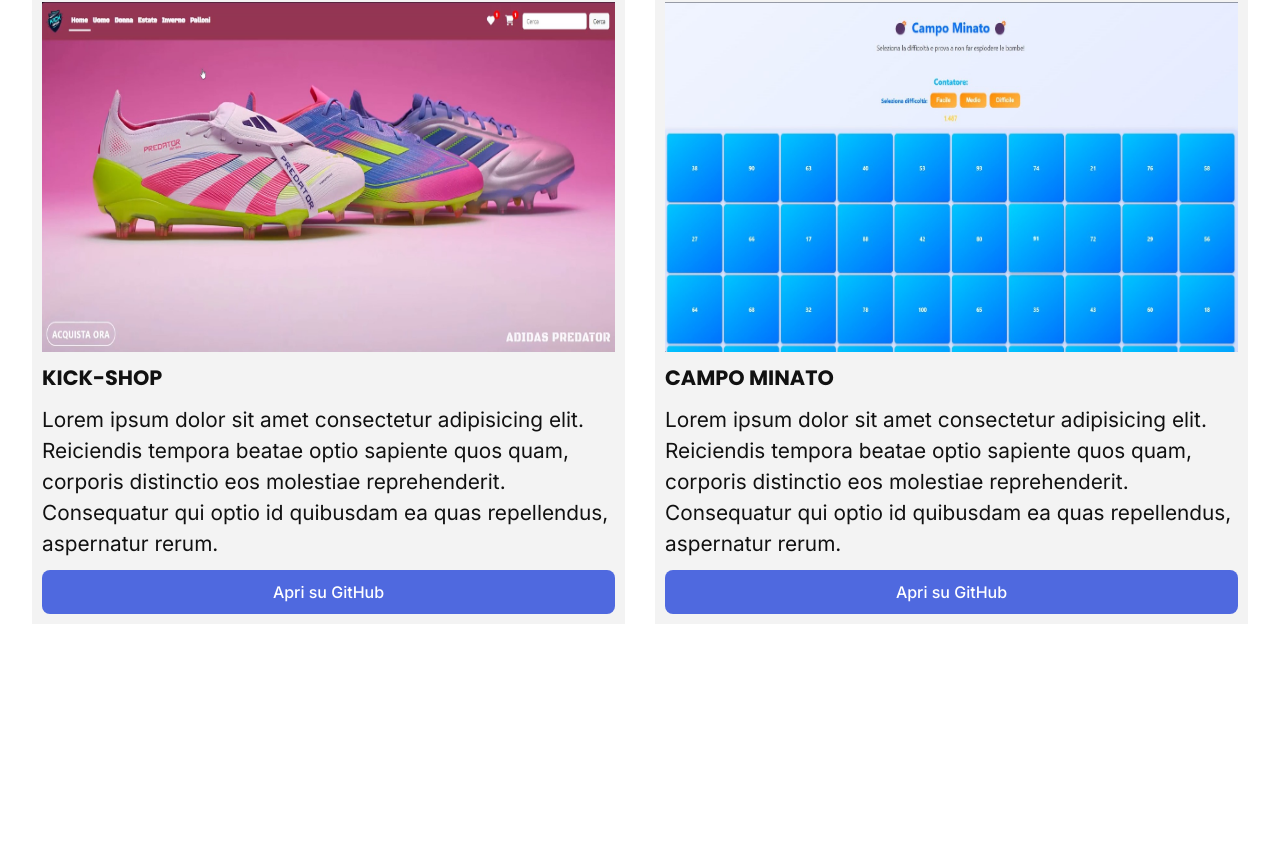
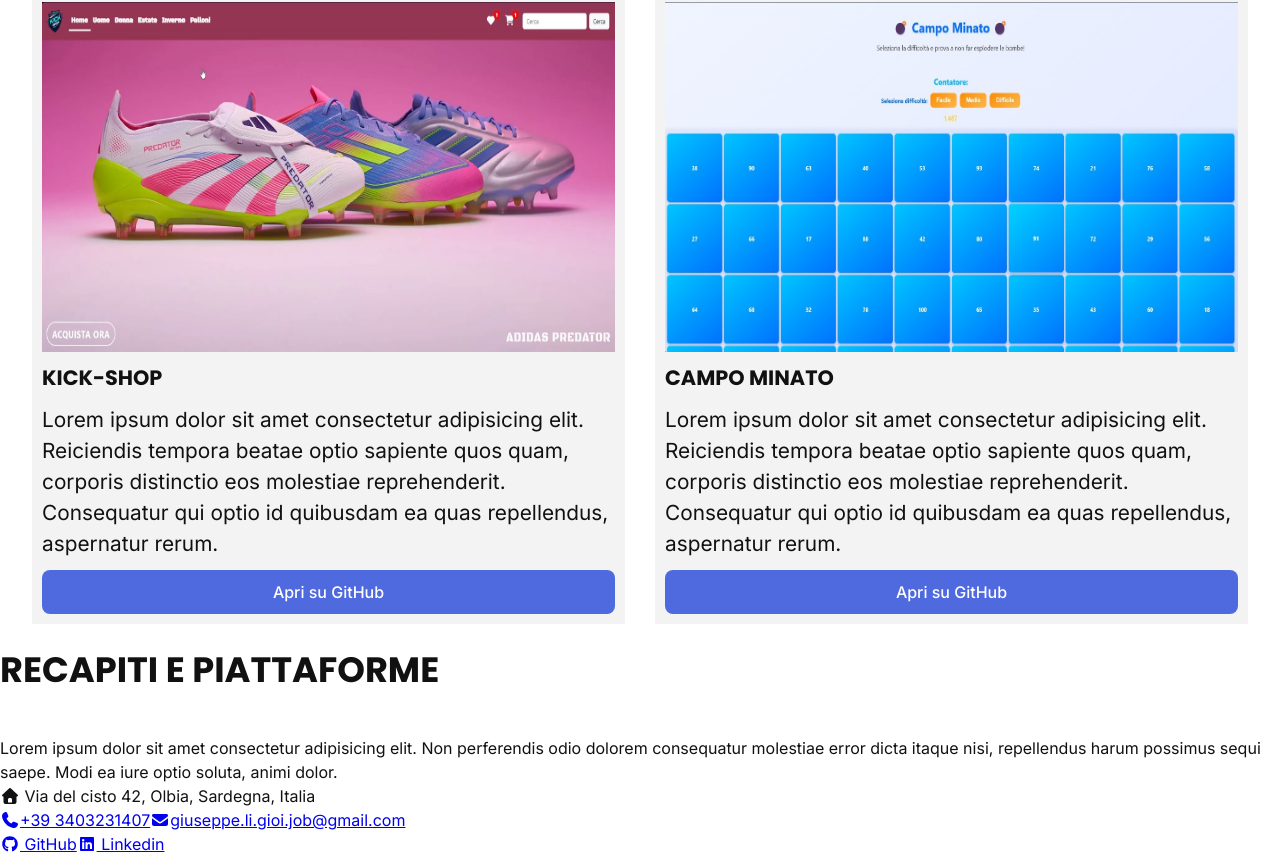
Before and after one commit to GiuseppeLiGioi/personal-portfolio, a React (Vite) app: page / in a window 1280 px wide. Shown: the part 2793-3649 px from the top of the page. Before the commit the page ends 3437 px from the top, so only its background shows below. Built offline with nearby package versions, Linux system fonts and the light colour scheme.

Commit message:
added. structure of ContactFooter

```diff
--- a/package.json
+++ b/package.json
@@ -10,6 +10,10 @@
     "preview": "vite preview"
   },
   "dependencies": {
+    "@fortawesome/fontawesome-svg-core": "^7.1.0",
+    "@fortawesome/free-brands-svg-icons": "^7.1.0",
+    "@fortawesome/free-solid-svg-icons": "^7.1.0",
+    "@fortawesome/react-fontawesome": "^3.1.0",
     "react": "^19.1.1",
     "react-dom": "^19.1.1"
   },
--- a/src/Components/ContactFooter.jsx
+++ b/src/Components/ContactFooter.jsx
@@ -1,5 +1,34 @@
-export default function ContactFooter(){
-    return(
-        <h2>sono ContactFooter</h2>
+import { FontAwesomeIcon } from "@fortawesome/react-fontawesome";
+import { faHouse, faPhone, faEnvelope } from "@fortawesome/free-solid-svg-icons";
+import { faGithub, faLinkedin } from "@fortawesome/free-brands-svg-icons";
+
+export default function ContactFooter() {
+    return (
+        <div className="container-footer">
+            <h2 className="title-about">RECAPITI E PIATTAFORME</h2>
+            <p className="description-footer">Lorem ipsum dolor sit amet consectetur adipisicing elit.
+                Non perferendis odio dolorem consequatur molestiae error dicta itaque nisi, repellendus harum possimus sequi saepe. Modi ea iure optio soluta, animi dolor.
+            </p>
+
+            <div className="container-contacts">
+
+                <div className="container-info">
+                    <p><FontAwesomeIcon icon={faHouse} /> Via del cisto 42, Olbia, Sardegna, Italia</p>
+                    <a href="tel:+393403231407"><FontAwesomeIcon icon={faPhone} /><span>+39 3403231407</span></a>
+                    <a href="mailto:giuseppe.li.gioi.job@gmail.com"><FontAwesomeIcon icon={faEnvelope} /><span>giuseppe.li.gioi.job@gmail.com</span></a>
+                </div>
+
+                <div className="container-platforms">
+                    <a href="https://github.com/GiuseppeLiGioi" target="_blank" rel="noopener noreferrer">
+                        <FontAwesomeIcon icon={faGithub} /> GitHub
+                    </a>
+
+                    <a href="https://www.linkedin.com/in/giuseppe-li-gioi-327b78378" target="_blank" rel="noopener noreferrer">
+                        <FontAwesomeIcon icon={faLinkedin} /> Linkedin
+                    </a>
+
+                </div>
+            </div>
+        </div>
     )
 }
--- a/src/Components/Platforms.jsx
+++ /dev/null
@@ -1,5 +0,0 @@
-export default function Platforms(){
-    return(
-        <h2>sono Platforms</h2>
-    )
-}
--- a/src/pages/HomePage.jsx
+++ b/src/pages/HomePage.jsx
@@ -2,7 +2,6 @@
 import Hero from "../Components/Hero"
 import Navbar from "../Components/Navbar"
 import InteractiveCards from "../Components/InteractiveCards"
-import Platforms from "../Components/Platforms"
 import Projects from "../Components/Projects"
 import ContactFooter from "../Components/ContactFooter"
 
@@ -13,6 +12,7 @@
      <Hero />
      <About />
      <Projects />
+     <ContactFooter />
 
 
 
```
Also changed, not shown: 1 other file (tests, documents, lock files or other folders).
